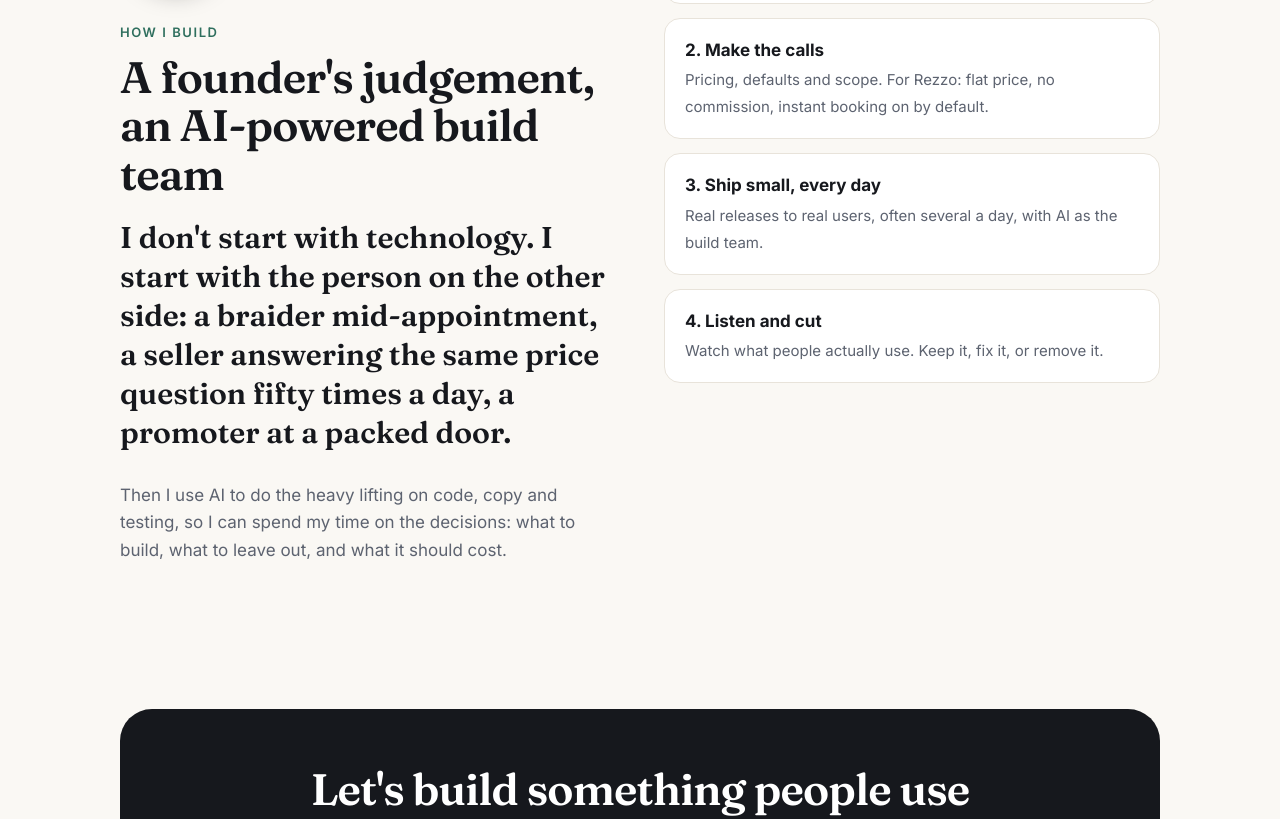
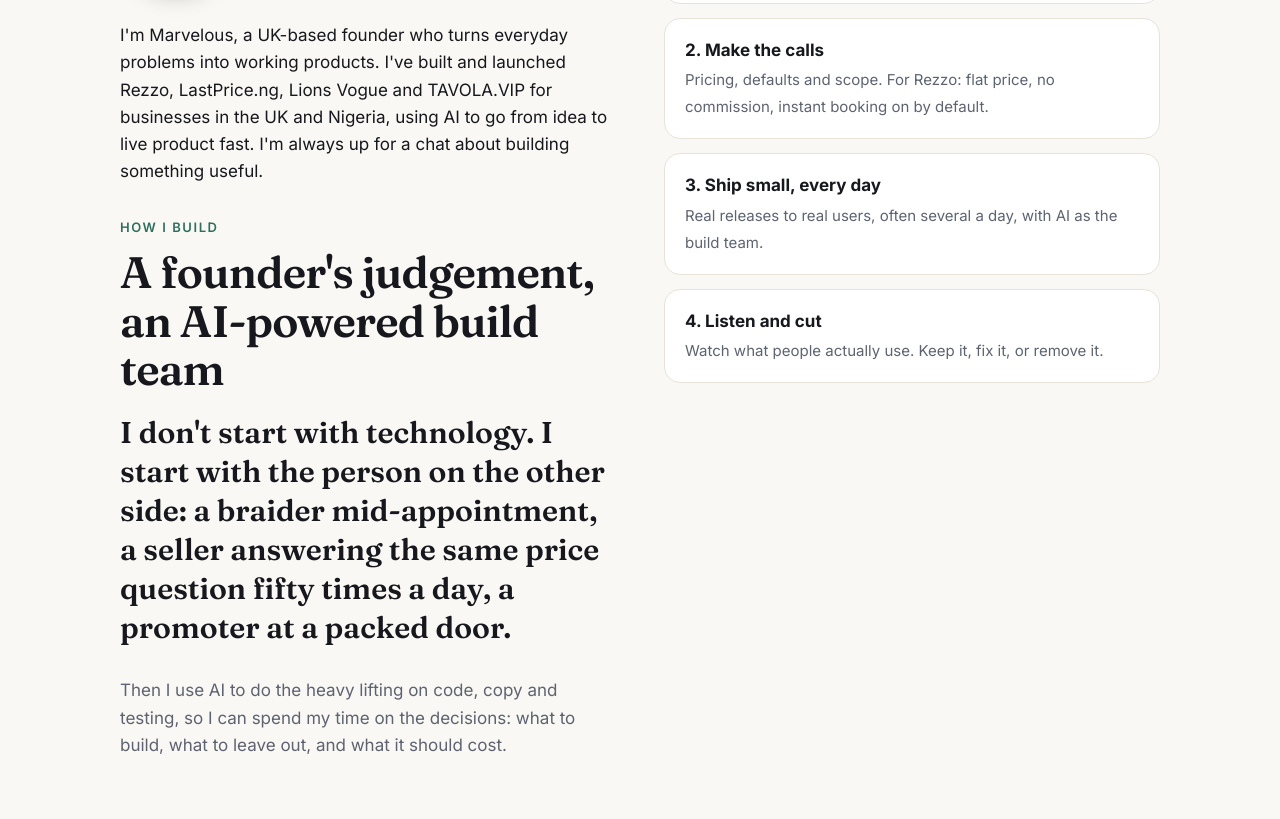
Before and after one commit to Effmarv/effmarvel, a plain HTML site: page public/index.html in a window 1280 px wide. Shown: the part 2848-3667 px from the top of the page. Drawn offline with Linux system fonts and the light colour scheme.

Commit message:
Add short bio next to photo
Co-Authored-By: Claude Opus 5.5 <noreply@anthropic.com>
Claude-Session: https://claude.ai/code/session_01E6Jw6HJcw84gpCrA9YjseN

```diff
--- a/public/index.html
+++ b/public/index.html
@@ -127,6 +127,7 @@
       <img src="/img/marvelous.webp" alt="Marvelous Effiong" width="88" height="88" loading="lazy">
       <div><b>Marvelous Effiong</b><span>Founder · based in the UK, building for the UK and Nigeria</span></div>
     </div>
+    <p class="bio">I'm Marvelous, a UK-based founder who turns everyday problems into working products. I've built and launched Rezzo, LastPrice.ng, Lions Vogue and TAVOLA.VIP for businesses in the UK and Nigeria, using AI to go from idea to live product fast. I'm always up for a chat about building something useful.</p>
     <div class="eyebrow">How I build</div>
     <h2 style="margin:10px 0 20px">A founder's judgement, an AI-powered build team</h2>
     <p class="big">I don't start with technology. I start with the person on the other side: a braider mid-appointment, a seller answering the same price question fifty times a day, a promoter at a packed door.</p>
--- a/public/style.css
+++ b/public/style.css
@@ -136,3 +136,4 @@ footer .wrap{display:flex;justify-content:space-between;flex-wrap:wrap;gap:12px}
 .me img{width:112px;height:112px;border-radius:50%;object-fit:cover;border:3px solid #fff;box-shadow:0 8px 24px -10px rgba(22,24,29,.35)}
 .me b{display:block;font-size:18px}
 .me span{font-size:14px;color:var(--muted)}
+.bio{font-size:17px;color:var(--ink);margin:0 0 32px;max-width:560px}
```
